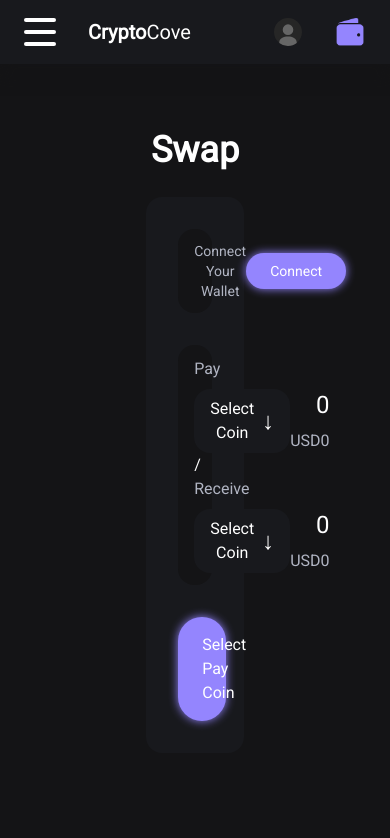
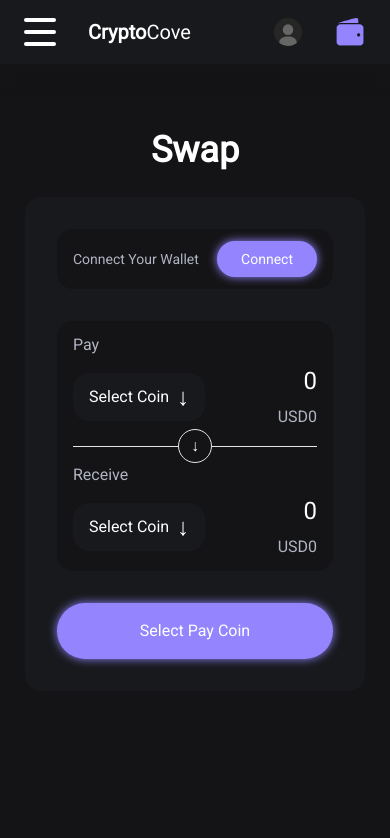
Before and after one commit to TylerMommsen/cryptocove, a Next.js app: page /swap in a window 390 px wide. Shown: the top 838 px of the page. Built offline with nearby package versions, Linux system fonts and the light colour scheme.

Commit message:
Make buy crypto form responsive

```diff
--- a/src/app/swap/page.tsx
+++ b/src/app/swap/page.tsx
@@ -6,7 +6,7 @@ export default function Swap() {
 		<main className="mx-auto flex-grow w-full">
 			<div className="flex flex-col justify-center items-center pt-32 pb-16 bg-primary">
 				<h1 className="font-bold text-4xl md:text-5xl leading-tight text-center mb-6">Swap</h1>
-				<div className="flex flex-col gap-8 w-1/4 bg-primary2 p-8 rounded-2xl">
+				<div className="flex flex-col gap-8 w-[340px] md:w-[460px] bg-primary2 p-8 rounded-2xl">
 					<button className="flex text-secondary justify-between items-center w-full rounded-2xl border-input bg-background px-4 py-3 text-sm">
 						Connect Your Wallet
 						<Sheet>
@@ -36,7 +36,7 @@ export default function Swap() {
 
 						<div className="flex items-center">
 							<hr className="w-full" />
-							<p>/</p>
+							<p className="px-3 py-1 border rounded-full">&#x2193;</p>
 							<hr className="w-full" />
 						</div>
 
```
